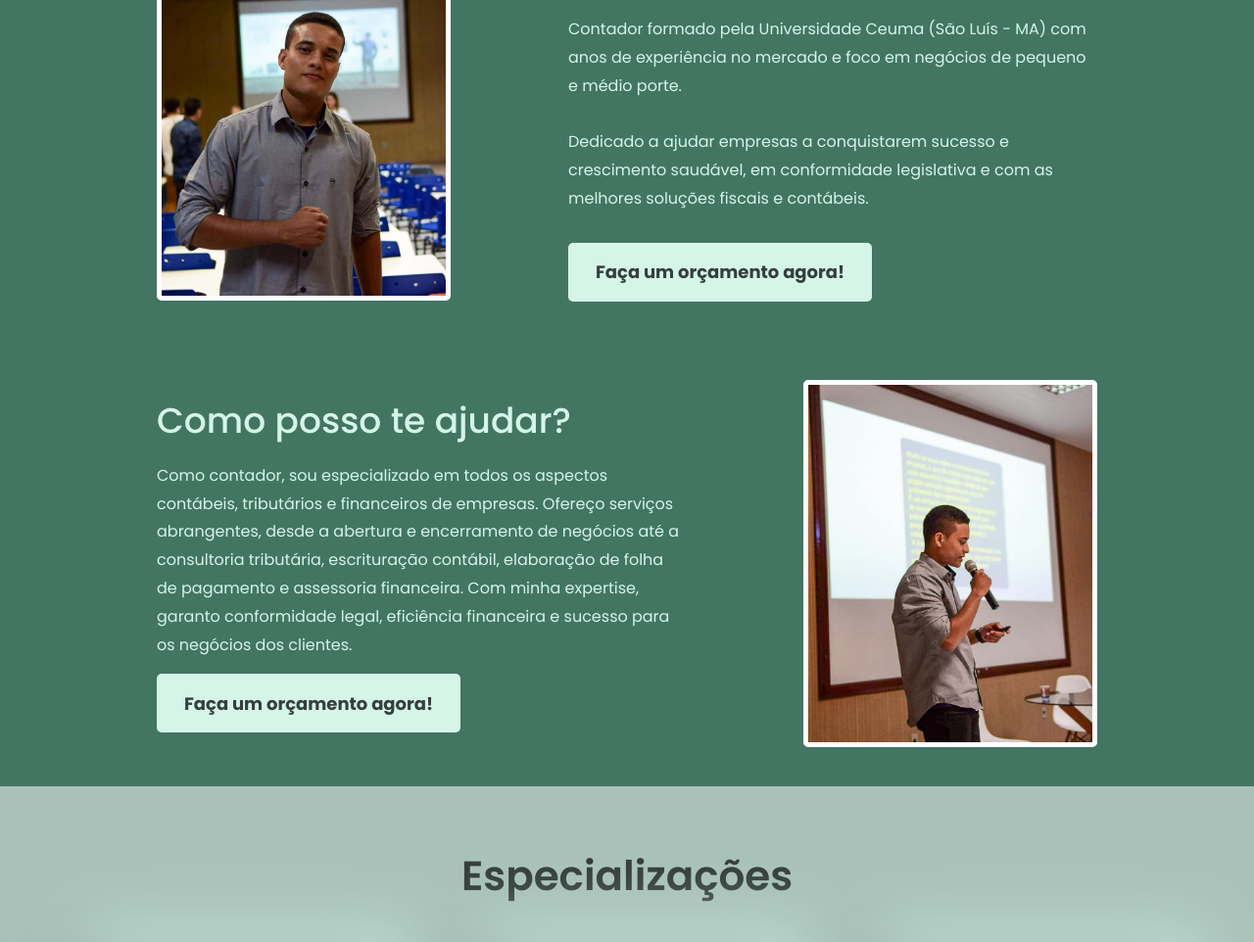
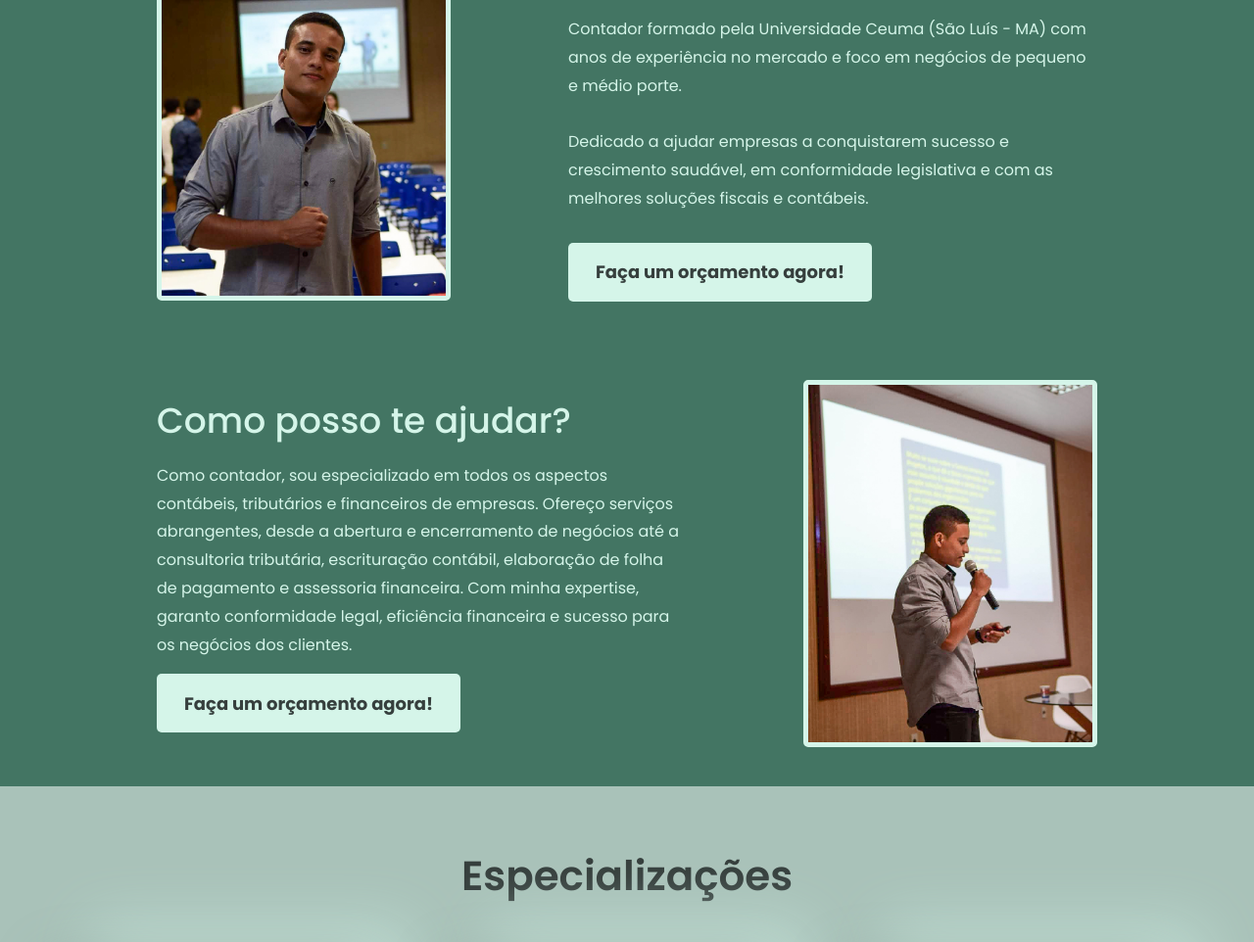
Before and after one commit to klysman96/klysman96.github.io, a plain HTML site: page index.html in a window 1280 px wide. Shown: the part 647-1609 px from the top of the page at 98% size. Drawn offline with Linux system fonts and the light colour scheme.

Commit message:
Atualização 1 landpage andre

```diff
--- a/style.css
+++ b/style.css
@@ -158,7 +158,7 @@ main.main {
 .main-top > .main-top-img {
   width: 300px;
   height: 375px;
-  border: 5px solid white;
+  border: 5px solid var(--color-3);
   padding: 10px;
   border-radius: 5px;
   background-image: url("/images/andre-foto-1.jpg");
@@ -270,7 +270,7 @@ main.main {
   background-repeat: no-repeat;
   background-size: cover;
   background-position: center center;
-  border: 5px solid white;
+  border: 5px solid var(--color-3);
   padding: 10px;
 
   transition: 0.5s ease;
```
